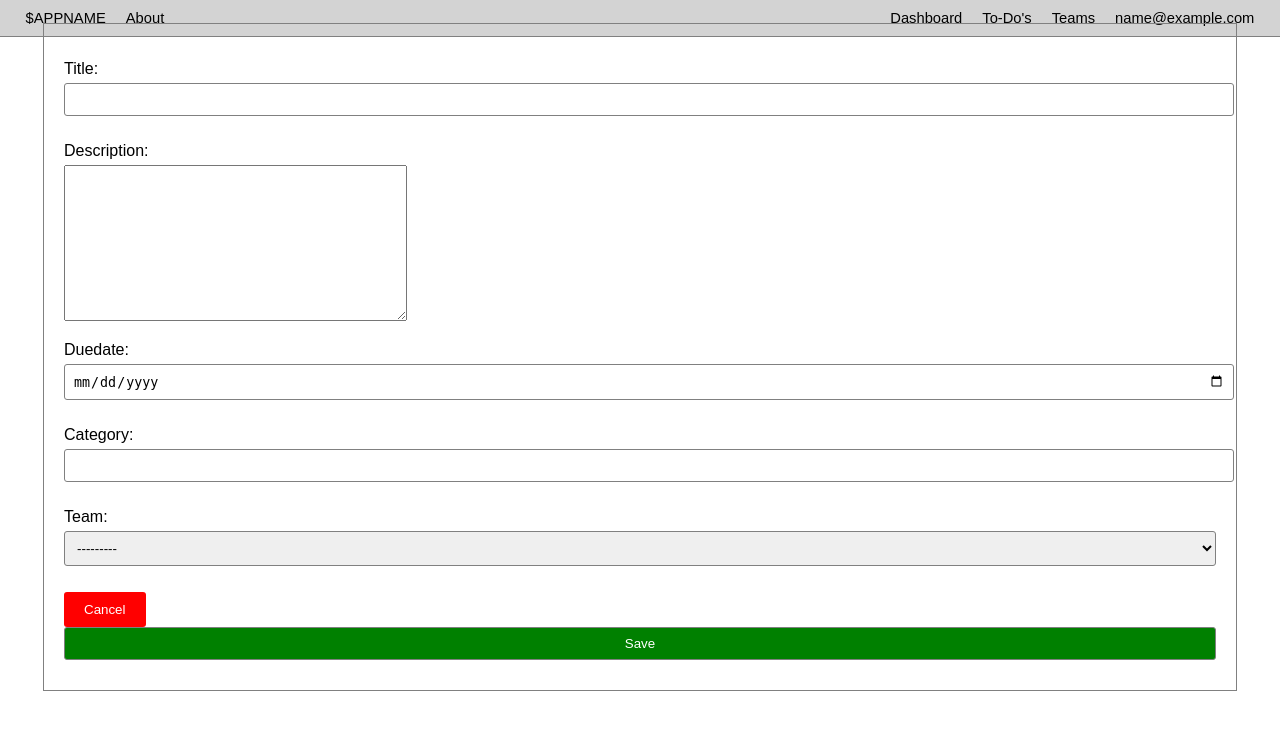
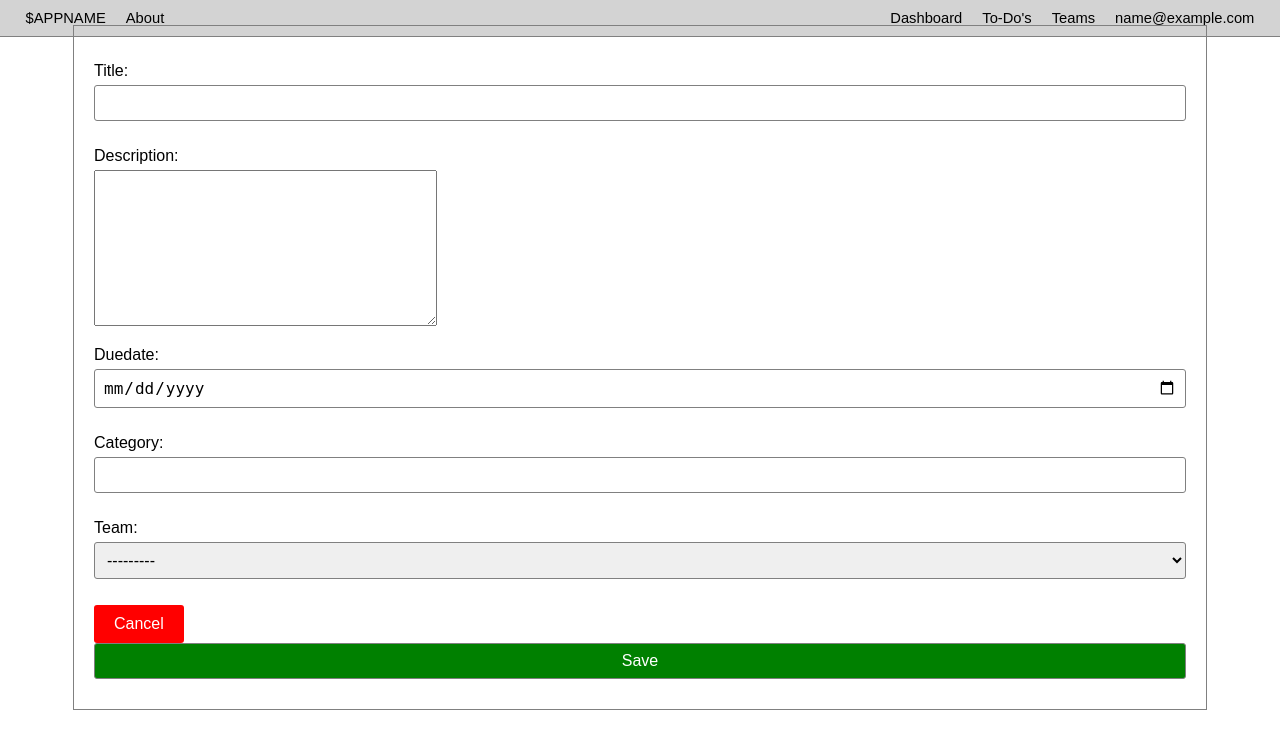
Before and after one commit to DePaul-CSC-394/mini-project-team-five, a Django app: page /todos/new in a window 1280 px wide. Shown: the top 749 px of the page. Run offline with Django 5.2, Linux system fonts and the light colour scheme; the visitor is signed in with stand-in values (Sample User, id 1); data that the repository does not hold is empty.

Commit message:
box scaling SHOULD be fixed. if not, let me know ASAP.

```diff
--- a/toDo/templates/toDo/createToDo.html
+++ b/toDo/templates/toDo/createToDo.html
@@ -7,21 +7,25 @@
         body {
             font-family: Arial, sans-serif;
             margin: 0;
+            padding: 0;
         }
         .form-container {
             display: flex;
             justify-content: center;
             align-items: center;
             height: 80vh;
+            padding: 10px;
         }
         .form-box {
             width: clamp(300px, 90%, 1200px);
             border: 1px solid gray;
             padding: 20px;
+            box-sizing: border-box;
         }
         .form-box label {
             display: block;
             margin-bottom: 5px;
+            font-size: 1rem;
         }
         .form-box input,
         .form-box select {
@@ -30,6 +34,8 @@
             margin-bottom: 10px;
             border: 1px solid gray;
             border-radius: 3px;
+            font-size: 1rem;
+            box-sizing: border-box;
         }
         .form-box input.error {
             background-color: lightcoral;
@@ -53,6 +59,7 @@
             padding: 10px 20px;
             cursor: pointer;
             border-radius: 3px;
+            font-size: 1rem;
         }
         .save-button {
             background-color: green;
@@ -61,6 +68,7 @@
             padding: 10px 20px;
             cursor: pointer;
             border-radius: 3px;
+            font-size: 1rem;
         }
     </style>
 </head>
```
